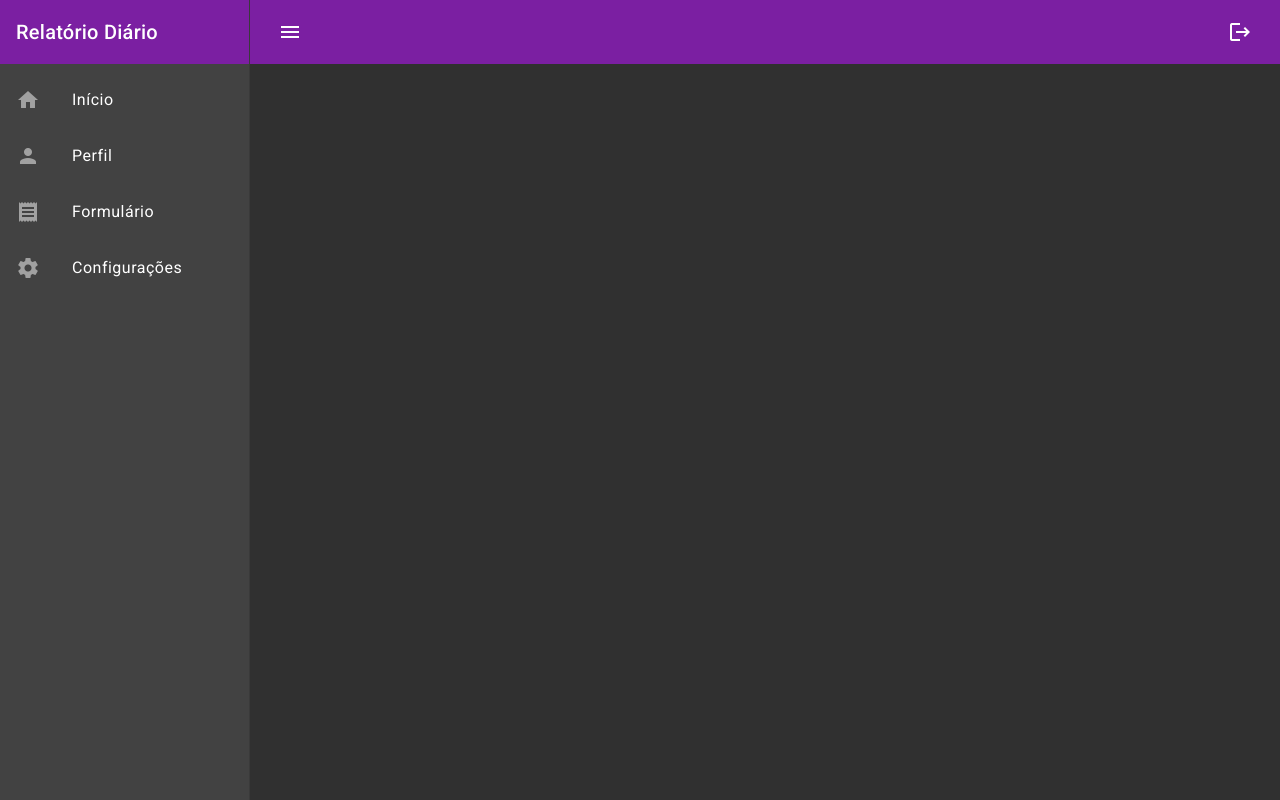
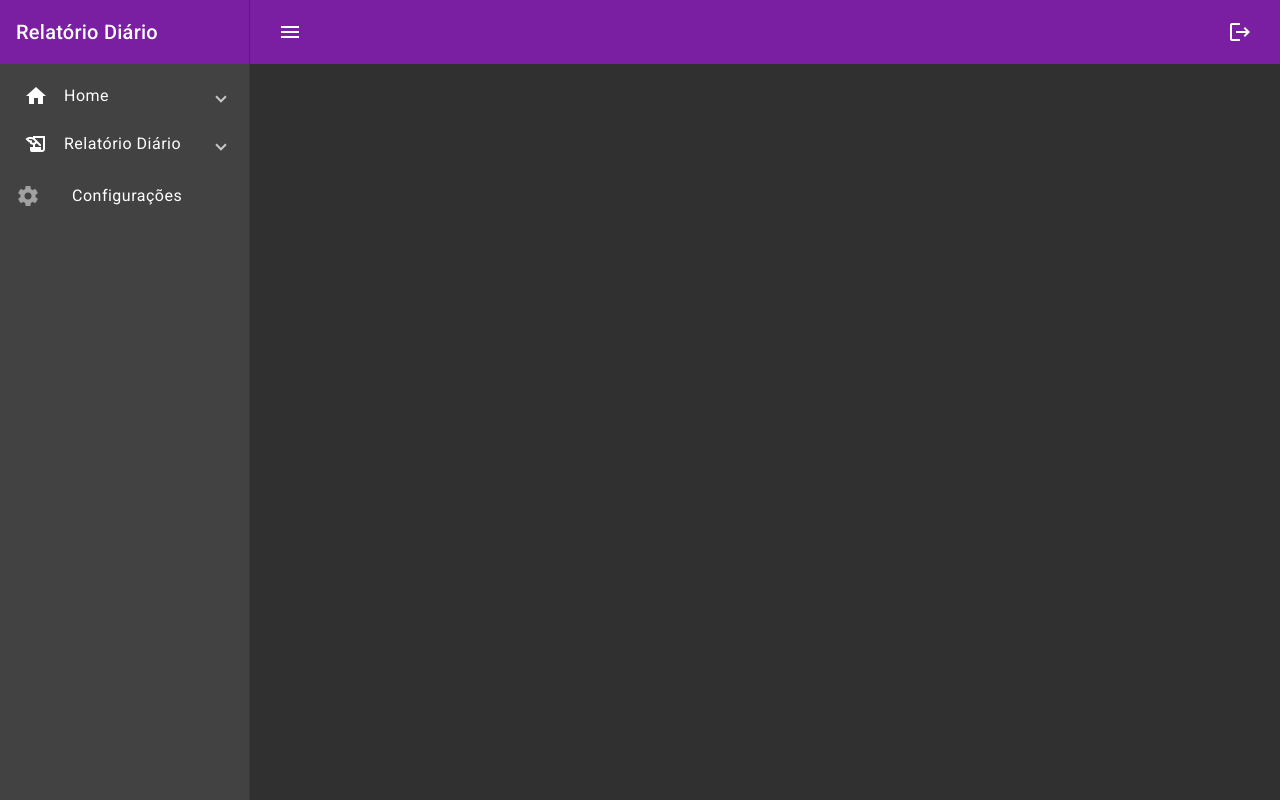
Before and after one commit to HiagoArtDev/DiarioAngular, an Angular app: page / in a window 1280 px wide. Built offline with nearby package versions, Linux system fonts and the light colour scheme.

Commit message:
novo menu

```diff
--- a/src/app/app.component.css
+++ b/src/app/app.component.css
@@ -19,3 +19,30 @@
   display: block;
   height: 100%;
 }
+
+.tituloPaiMenu {
+  margin: 0px;
+}
+
+/* Remove a sombra e as bordas padrão do painel dentro da sidebar */
+.menu-painel {
+  background: transparent !important;
+  box-shadow: none !important;
+}
+
+/* Alinha o ícone principal do menu */
+.menu-icon {
+  margin-right: 16px;
+  color: #ffffff; /* Seu Cyan */
+}
+
+/* Recuo para os itens que estão dentro do submenu */
+.mat-expansion-panel-body {
+  padding: 0 0 0 16px !important;
+}
+
+/* Cor de destaque quando o link está ativo */
+.active-link {
+  color: #ff9800 !important; /* Seu Orange */
+  background-color: rgba(255, 152, 0, 0.1);
+}
--- a/src/app/app.component.html
+++ b/src/app/app.component.html
@@ -1,19 +1,53 @@
 <mat-sidenav-container class="sidenav-container">
   <mat-sidenav #sidenav mode="side" opened class="sidenav">
     <mat-toolbar color="primary">Relatório Diário</mat-toolbar>
+
     <mat-nav-list>
-      <a mat-list-item href="#">
-        <mat-icon matListItemIcon>home</mat-icon>
-        <span matListItemTitle>Início</span>
-      </a>
-      <a mat-list-item href="#">
-        <mat-icon matListItemIcon>person</mat-icon>
-        <span matListItemTitle>Perfil</span>
-      </a>
-      <a mat-list-item routerLink="/formulario-diario">
-        <mat-icon matListItemIcon>receipt</mat-icon>
-        <span matListItemTitle>Formulário</span>
-      </a>
+      <mat-expansion-panel class="mat-elevation-z0 menu-painel">
+        <mat-expansion-panel-header>
+          <mat-panel-title>
+            <mat-icon class="menu-icon">home</mat-icon>
+            <h4 class="tituloPaiMenu">Home</h4>
+          </mat-panel-title>
+        </mat-expansion-panel-header>
+
+        <a mat-list-item routerLink="/listagem-relatorios">
+          <mat-icon matListItemIcon>dashboard</mat-icon>
+          <span matListItemTitle>DashBoard</span>
+        </a>
+        <a mat-list-item routerLink="/listagem-relatorios">
+          <mat-icon matListItemIcon>people</mat-icon>
+          <span matListItemTitle>Usuários</span>
+        </a>
+        <a mat-list-item routerLink="/listagem-relatorios">
+          <mat-icon matListItemIcon>list</mat-icon>
+          <span matListItemTitle>To List</span>
+        </a>
+      </mat-expansion-panel>
+
+      <mat-expansion-panel class="mat-elevation-z0 menu-painel">
+        <mat-expansion-panel-header>
+          <mat-panel-title>
+            <mat-icon class="menu-icon">history_edu</mat-icon>
+            <h4 class="tituloPaiMenu">Relatório Diário</h4>
+          </mat-panel-title>
+        </mat-expansion-panel-header>
+
+        <a
+          mat-list-item
+          routerLink="/formulario-diario"
+          routerLinkActive="active-link"
+        >
+          <mat-icon matListItemIcon>receipt</mat-icon>
+          <span matListItemTitle>Formulário</span>
+        </a>
+
+        <a mat-list-item routerLink="/listagem-relatorios">
+          <mat-icon matListItemIcon>view_list</mat-icon>
+          <span matListItemTitle>Registros</span>
+        </a>
+      </mat-expansion-panel>
+
       <a mat-list-item href="#">
         <mat-icon matListItemIcon>settings</mat-icon>
         <span matListItemTitle>Configurações</span>
```
Also changed, not shown: src/app/app.component.ts (+5 -3 lines).
